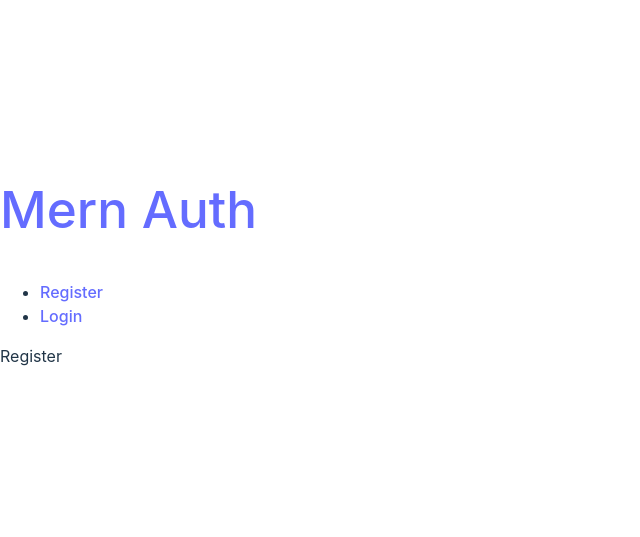
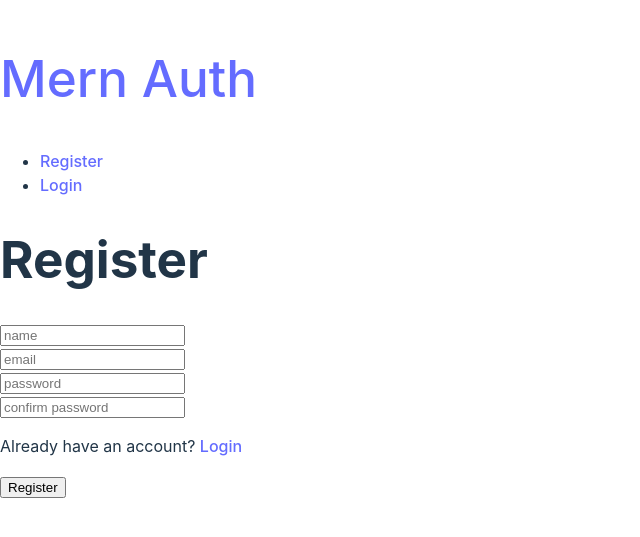
Before and after one commit to abenooo/MERN-Authentication, a React (Vite) app in the folder client/: page /register in a window 1280 px wide. Shown: the part 147-684 px from the top of the page, without its empty margins (0-640 px from the left). Built offline with nearby package versions, Linux system fonts and the light colour scheme.

Commit message:
Create the register form

```diff
--- a/client/src/components/auth/Register.jsx
+++ b/client/src/components/auth/Register.jsx
@@ -1,9 +1,91 @@
-import React from 'react'
+import React, { useState } from "react";
+import { Link } from "react-router-dom";
+const Register = () => {
+  const [formData, setFormData] = useState({
+    name: "",
+    email: "",
+    password: "",
+    confirmpw: "",
+  });
 
-const Register = () => {
+  const { name, email, password, confirmpw } = formData;
+  // onchange handler configurted to handle change for all fiedls
+  const onChange = (e) =>
+    setFormData({
+      ...formData,
+      [e.target.name]: e.target.value,
+    });
+
+  // onsubmit
+  const onSubmit = (e) => {
+    e.preventDefault();
+    if (password !== confirmpw) {
+      console.log("Password don't match");
+    } else {
+      console.log(formData);
+    }
+  };
   return (
-    <div>Register</div>
-  )
-}
+    <div>
+      <h1>Register</h1>
+      <form onSubmit={(e) => onSubmit(e)}>
+        <div>
+          <input
+            type="text"
+            placeholder="name"
+            name="name"
+            value={name}
+            required
+            onChange={(e) => {
+              onChange(e);
+            }}
+          />
+        </div>
+        <div>
+          <input
+            type="email"
+            placeholder="email"
+            name="email"
+            value={email}
+            required
+            onChange={(e) => {
+              onChange(e);
+            }}
+          />
+        </div>
+        <div>
+          <input
+            type="password"
+            placeholder="password"
+            name="password"
+            value={password}
+            minLength='4'
+            onChange={(e) => {
+              onChange(e);
+            }}
+          />
+        </div>
+        <div>
+          <input
+            type="password"
+            placeholder="confirm password"
+            name="confirmpw"
+            value={confirmpw}
+            minLength='4'
+            onChange={(e) => {
+              onChange(e);
+            }}
+          />
+        </div>
+        {/* button */}
+        <div>
+          <p>Already have an account? <Link to='/login'>Login
+          </Link></p>
+          <input type="submit" value='Register'/>
+        </div>
+      </form>
+    </div>
+  );
+};
 
-export default Register
+export default Register;
```
